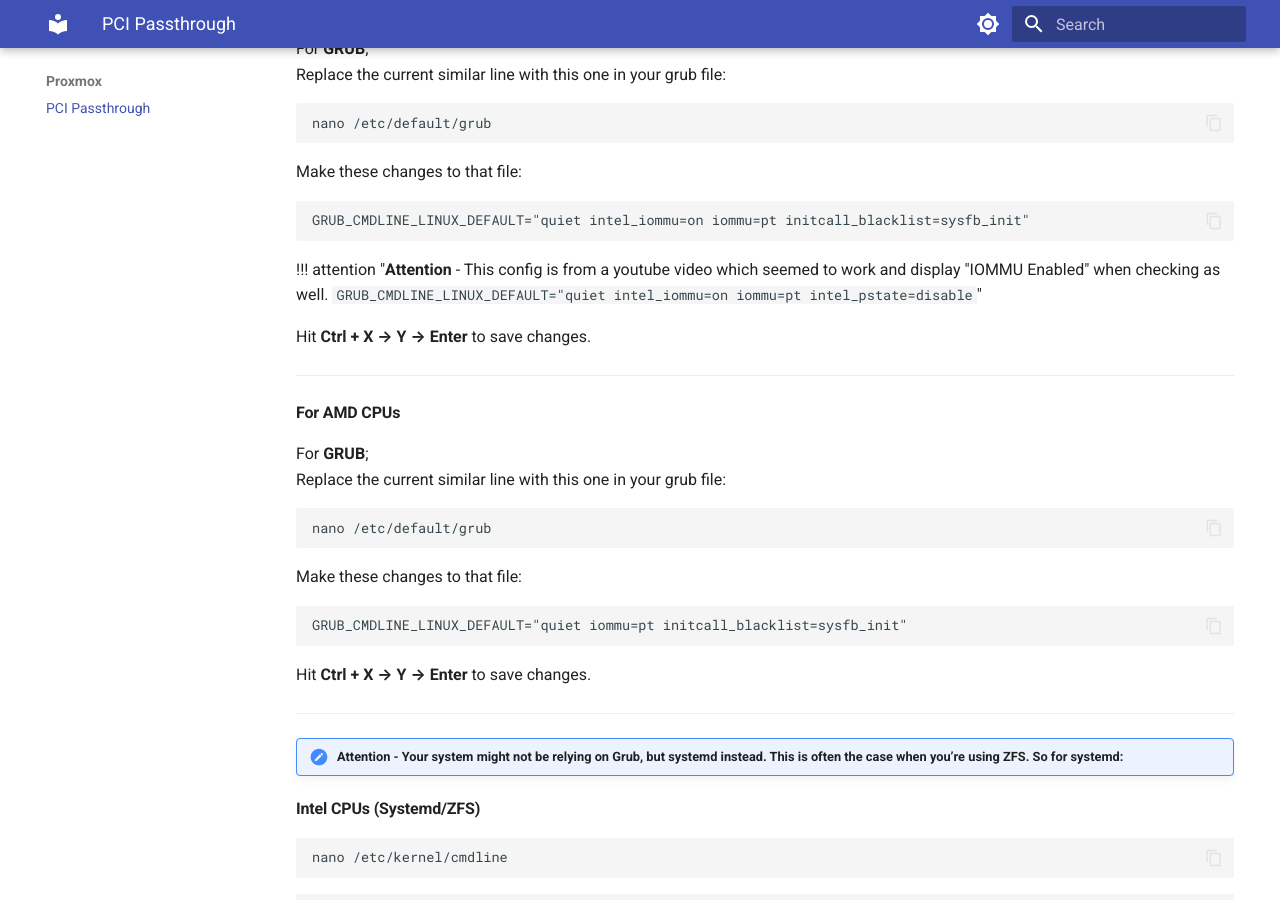
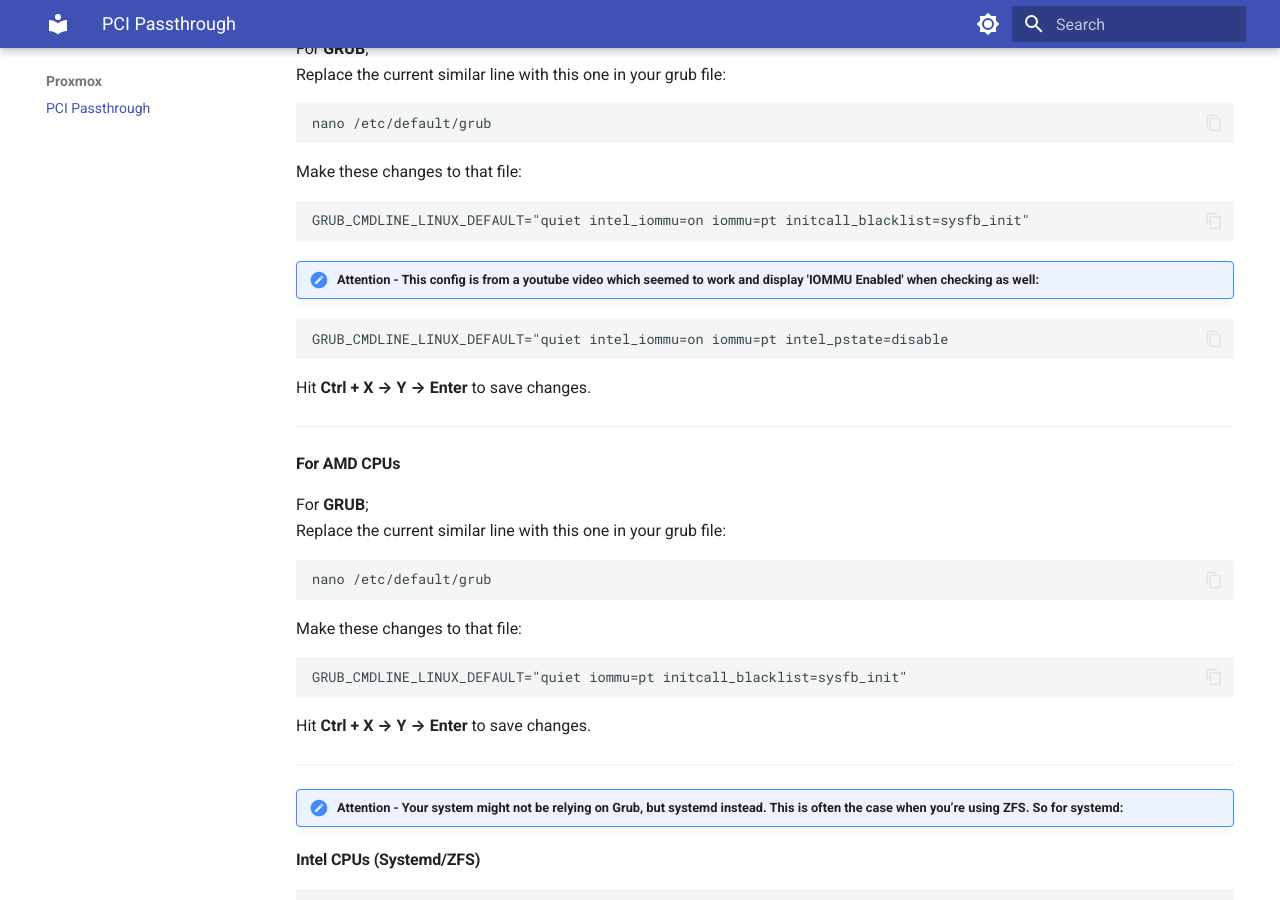
Before and after one commit to DirtyOptics/airbreach, an MkDocs documentation site: the page built from docs/proxmox/PROXMOX-PCI Passthrough.md, in a window 1280 px wide and 900 px high, scrolled down 2863 px. Built offline with MkDocs 1.6.1 and Material for MkDocs 9.7.7, drawn with Linux system fonts in a browser that asks for light colours; some of the changed lines change nothing that is shown.

Commit message:
vault backup: 2025-10-17 12:28:07

````diff
--- a/docs/proxmox/PROXMOX-PCI Passthrough.md
+++ b/docs/proxmox/PROXMOX-PCI Passthrough.md
@@ -110,8 +110,10 @@ Make these changes to that file:
 GRUB_CMDLINE_LINUX_DEFAULT="quiet intel_iommu=on iommu=pt initcall_blacklist=sysfb_init"
 ```
 
-!!! attention "<strong>Attention</strong> - This config is from a youtube video which seemed to work and display "IOMMU Enabled" when checking as well.
-```GRUB_CMDLINE_LINUX_DEFAULT="quiet intel_iommu=on iommu=pt intel_pstate=disable```"
+!!! attention "Attention - This config is from a youtube video which seemed to work and display 'IOMMU Enabled' when checking as well:"
+```
+GRUB_CMDLINE_LINUX_DEFAULT="quiet intel_iommu=on iommu=pt intel_pstate=disable
+```
 
 Hit **Ctrl + X → Y → Enter** to save changes.
 
````
